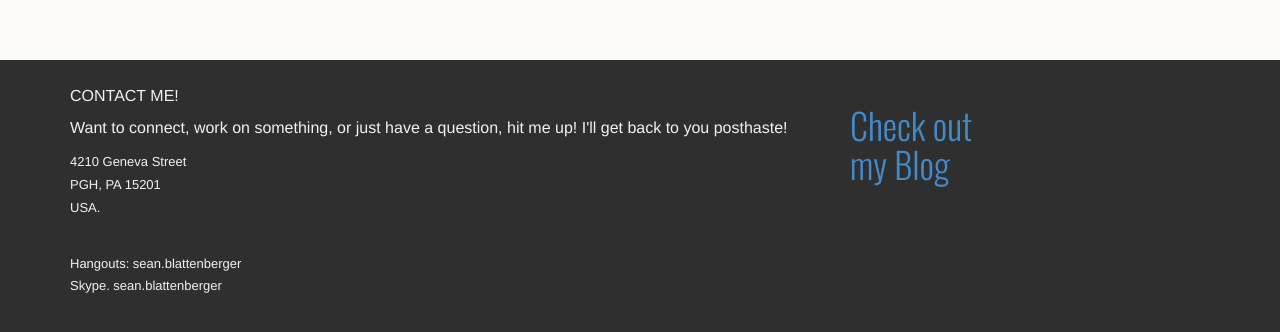
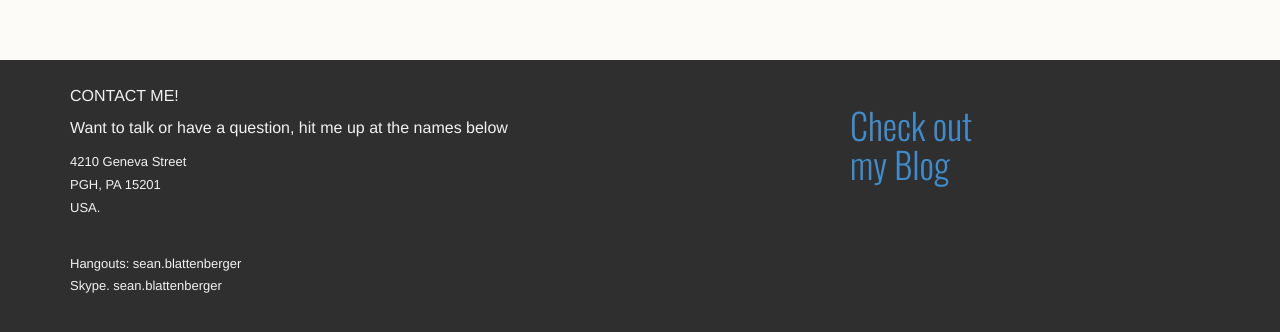
Before and after one commit to sean-blattenberger/home, a plain HTML site: page index.html in a window 1280 px wide. Shown: the part 3242-3574 px from the top of the page. Drawn offline with nearby package versions, Linux system fonts and the light colour scheme.

Commit message:
Update index.html

```diff
--- a/index.html
+++ b/index.html
@@ -308,7 +308,7 @@
 			<div class="row">
 				<div class="col-lg-8">
 					<p>CONTACT ME!</p>
-					<p>Want to connect, work on something, or just have a question, hit me up! I'll get back to you posthaste!</p>
+					<p>Want to talk or have a question, hit me up at the names below</p>
 					<p>
 						<small>4210 Geneva Street<br/>
 						PGH, PA 15201<br/>
```
